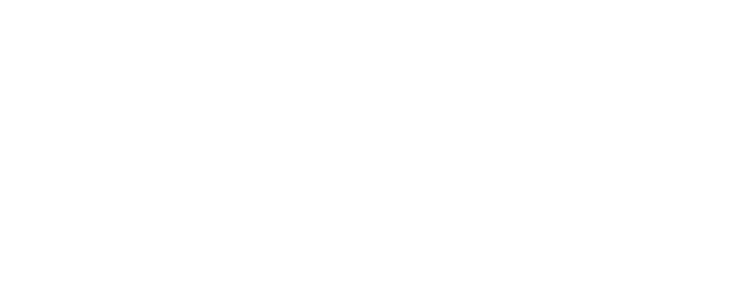
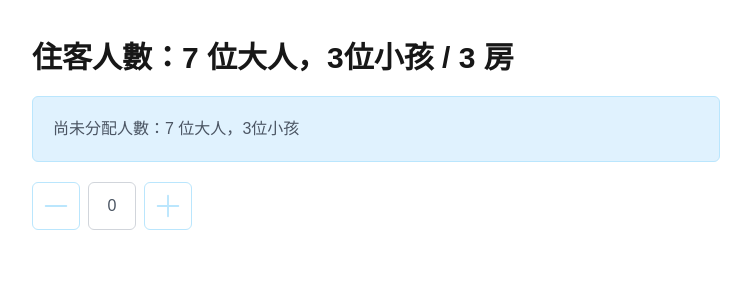
Before and after one commit to lyaui/yooo_mid, a Next.js app: page / in a window 1280 px wide. Shown: the top 300 px of the page, without its empty margins (8-759 px from the left). Built offline with nearby package versions, Linux system fonts and the light colour scheme.

Commit message:
feat(RoomAllocation): create RoomAllocation component

```diff
--- a/src/app/page.tsx
+++ b/src/app/page.tsx
@@ -1,7 +1,20 @@
+"use client";
+
+import type { ResultRoom } from "@/types";
+import RoomAllocation from "@/components/RoomAllocation";
+
 export default function Home() {
-  return (
-    <div className='grid grid-rows-[20px_1fr_20px] items-center justify-items-center min-h-screen p-8 pb-20 gap-16 sm:p-20 font-[family-name:var(--font-geist-sans)]'>
-      <main className='flex flex-col gap-8 row-start-2 items-center sm:items-start'></main>
-    </div>
-  );
+  const guest = {
+    adult: 7,
+    children: 3,
+  };
+  const rooms = [
+    { roomPrice: 1000, adultPrice: 200, childPrice: 100, capacity: 4 },
+    { roomPrice: 0, adultPrice: 500, childPrice: 500, capacity: 4 },
+    { roomPrice: 500, adultPrice: 300, childPrice: 200, capacity: 4 },
+  ];
+  const handleChange = (result: ResultRoom[]) => {
+    console.log(result);
+  };
+  return <RoomAllocation guest={guest} rooms={rooms} onChange={handleChange} />;
 }
--- /dev/null
+++ b/src/components/RoomAllocation.tsx
@@ -0,0 +1,39 @@
+import type { Guest, Room, ResultRoom } from "@/types";
+
+import CustomInputNumber from "@/components/CustomInputNumber";
+
+type RoomAllocationProps = {
+  guest: Guest;
+  rooms: Room[];
+  onChange: (result: ResultRoom[]) => void;
+};
+function RoomAllocation({ guest, rooms = [], onChange }: RoomAllocationProps) {
+  const handleChange = (result: ResultRoom[]) => {
+    onChange(result);
+  };
+  return (
+    <div className="flex max-w-3xl flex-col gap-5 p-10">
+      <h3 className="text-3xl font-extrabold">
+        住客人數：{guest.adult} 位大人，{guest.children}位小孩 / {rooms.length}{" "}
+        房
+      </h3>
+
+      <div className="rounded-md border border-sky-200 bg-sky-100 p-5 text-gray-600">
+        尚未分配人數：{guest.adult} 位大人，{guest.children}位小孩
+      </div>
+
+      <CustomInputNumber
+        min={0}
+        max={0}
+        step={1}
+        name={""}
+        value={0}
+        disabled={false}
+        onChange={() => {}}
+        onBlur={() => {}}
+      />
+    </div>
+  );
+}
+
+export default RoomAllocation;
```
